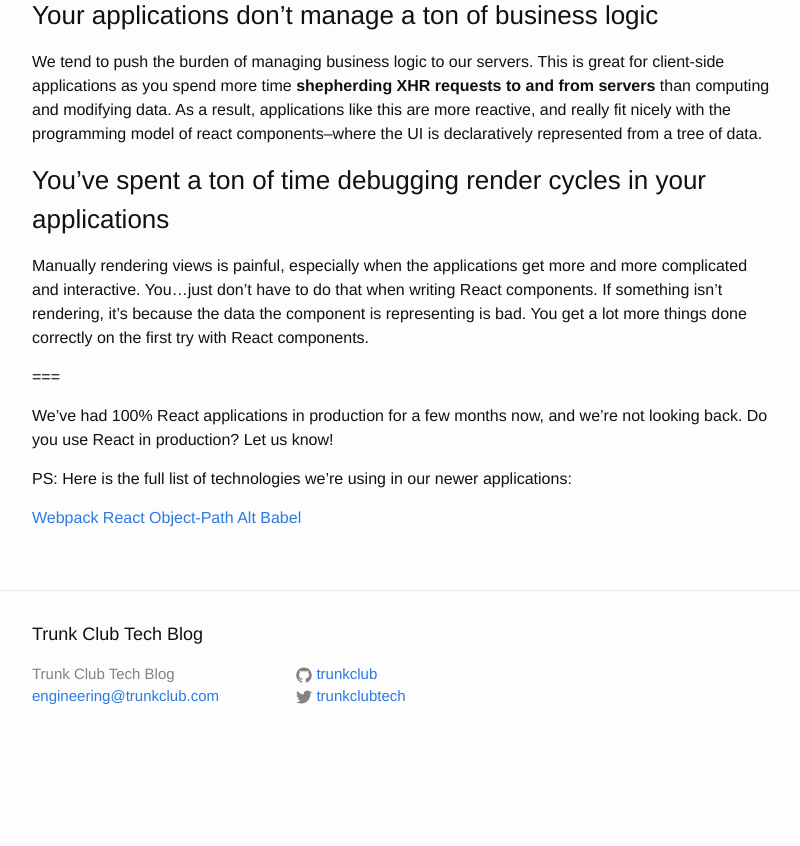
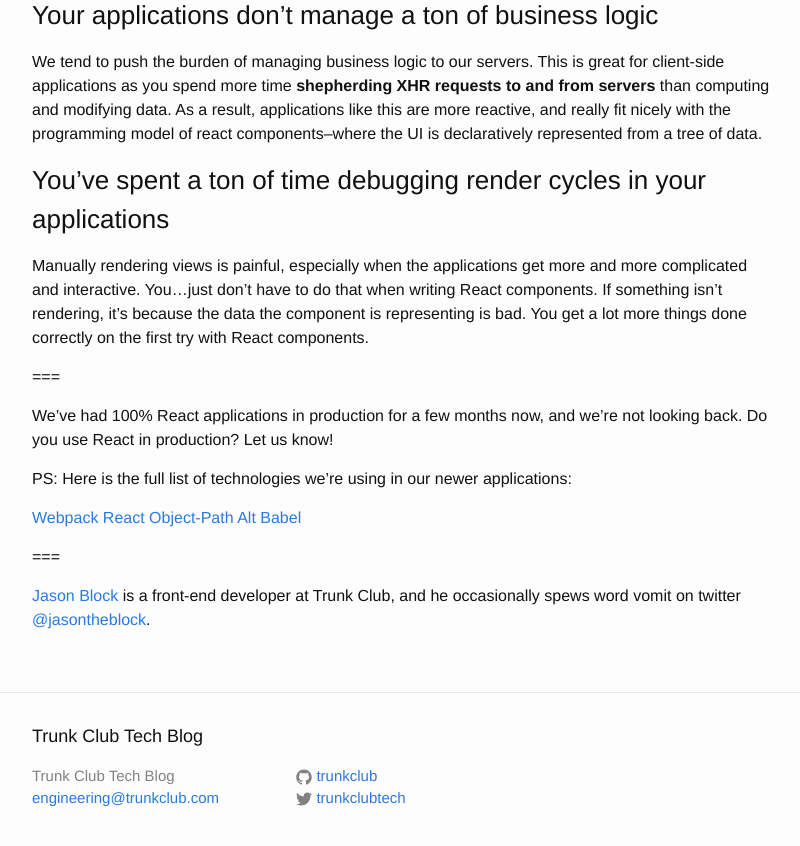
Before and after one commit to trunkclub/trunkclub.github.io, a Jekyll site: the page built from _posts/2015-09-14-reactjs-the-good-and-the-bad.md, in a window 1280 px wide and 900 px high, scrolled down 2484 px, cut to the strip 30-876 px from the top of the window. Shown: the whole strip, without its empty margins (238-1038 px from the left). Built offline with Jekyll 4.4.1, drawn with Linux system fonts in a browser that asks for light colours; comment, search, counter and statistics services are not loaded; before the commit the page ends 3282 px from its top, so only the background shows below that.

Commit message:
Adds credit

```diff
--- a/_posts/2015-09-14-reactjs-the-good-and-the-bad.md
+++ b/_posts/2015-09-14-reactjs-the-good-and-the-bad.md
@@ -66,3 +66,7 @@ PS: Here is the full list of technologies we’re using in our newer application
 [Object-Path](https://github.com/mariocasciaro/object-path)
 [Alt](http://alt.js.org/)
 [Babel](http://babeljs.org)
+
+===
+
+[Jason Block](mailto:jason@jasontheblock.com) is a front-end developer at Trunk Club, and he occasionally spews word vomit on twitter [@jasontheblock](https://www.twitter.com/jasontheblock).
```
